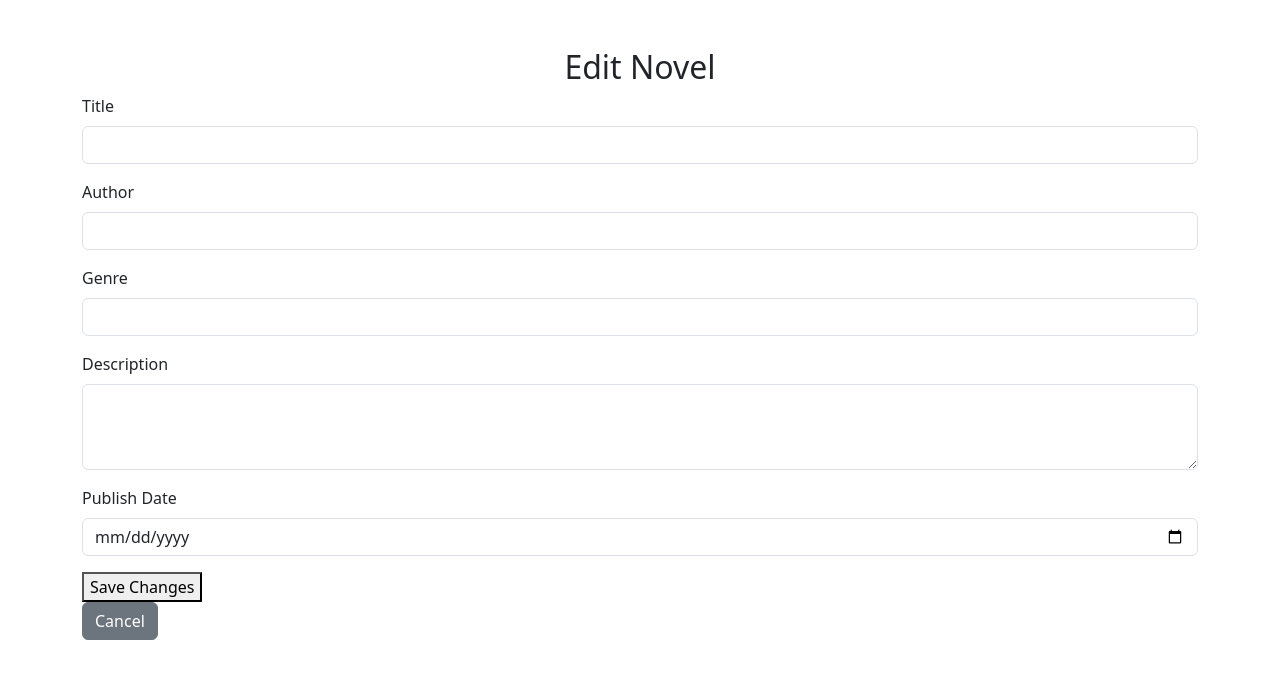
After one commit to LifeGiver13/website-scroll_saga, a Python web app: template flask/templates/edit_novel_form.html in a window 1280 px wide. The commit adds this page. Shown: the top 679 px of the page. Run offline with Jinja, Linux system fonts and the light colour scheme; the template is opened without the code that fills it, so the values that code supplies are empty.

Commit message:
addition_of_functionality.

```diff
--- /dev/null
+++ b/flask/templates/edit_novel_form.html
@@ -0,0 +1,45 @@
+<!DOCTYPE html>
+<html lang="en">
+
+<head>
+    <meta charset="UTF-8">
+    <meta name="viewport" content="width=device-width, initial-scale=1.0">
+    <title>Edit Novel</title>
+    <link href="https://cdn.jsdelivr.net/npm/bootstrap@5.3.0/dist/css/bootstrap.min.css" rel="stylesheet">
+</head>
+
+<body>
+    <div class="container mt-5">
+        <h2 class="text-center">Edit Novel</h2>
+        <form action="{{ url_for('panel', novel_id=novel.novel_id) }}" method="POST" enctype="multipart/form-data">
+            <div class="mb-3">
+                <label for="novel_title" class="form-label">Title</label>
+                <input type="text" class="form-control" id="novel_title" name="novel_title"
+                    value="{{ novel.novel_title }}" required>
+            </div>
+            <div class="mb-3">
+                <label for="author" class="form-label">Author</label>
+                <input type="text" class="form-control" id="author" name="author" value="{{ novel.author }}" required>
+            </div>
+            <div class="mb-3">
+                <label for="genre" class="form-label">Genre</label>
+                <input type="text" class="form-control" id="genre" name="genre" value="{{ novel.genre }}" required>
+            </div>
+            <div class="mb-3">
+                <label for="description" class="form-label">Description</label>
+                <textarea class="form-control" id="description" name="description" rows="3"
+                    required>{{ novel.description }}</textarea>
+            </div>
+            <div class="mb-3">
+                <label for="publish_date" class="form-label">Publish Date</label>
+                <input type="date" class="form-control" id="publish_date" name="publish_date"
+                    value="{{ novel.publish_date }}" required>
+            </div>
+            <form action="{{ url_for('edit_novel', novel_id=novel.novel_id) }}" method="POST"> <button
+                    type="submit">Save Changes</button>
+            </form> <a href="{{ url_for('panel') }}" class="btn btn-secondary">Cancel</a>
+        </form>
+    </div>
+</body>
+
+</html>
```
Also changed, not shown: flask/app.py (+6 -5 lines), flask/templates/add_novel.html (added, +42 -0 lines), flask/templates/admin_dashboard.html (+7 -3 lines), flask/templates/static/css/styles.css (+36 -55 lines), flask/static/uploaded_cover_page/TMOD.jpg (added), flask/static/uploaded_cover_page/sol.jpg (added).
